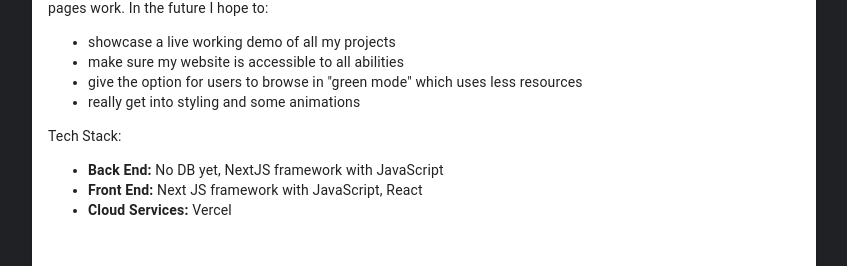
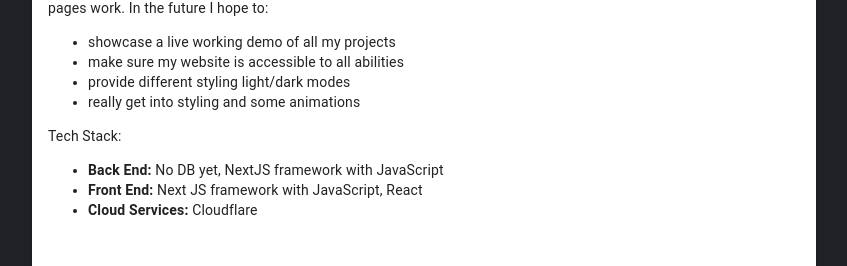
Before and after one commit to Sammantha/samTheDev, a Next.js app: page /projects in a window 1280 px wide. Shown: the part 738-1004 px from the top of the page, without its empty margins (216-1063 px from the left). Built offline with nearby package versions, Linux system fonts and the light colour scheme.

Commit message:
fix(Cloudflare): Cloudflare deploy
Replace portfolio screenshot and remove hosting by Vercel.

```diff
--- a/_api/projects.ts
+++ b/_api/projects.ts
@@ -12,7 +12,7 @@ export const data = {
                         <ul>
                             <li>showcase a live working demo of all my projects</li>
                             <li>make sure my website is accessible to all abilities</li>
-                            <li>give the option for users to browse in "green mode" which uses less resources</li>
+                            <li>provide different styling light/dark modes</li>
                             <li>really get into styling and some animations</li>
                         </ul>
                     </p>
@@ -20,7 +20,7 @@ export const data = {
                     <ul>
                         <li><strong>Back End: </strong>No DB yet, NextJS framework with JavaScript</li>
                         <li><strong>Front End: </strong>Next JS framework with JavaScript, React</li>
-                        <li><strong>Cloud Services: </strong>Vercel</li>
+                        <li><strong>Cloud Services: </strong>Cloudflare</li>
                     </ul>
                     `,
             image: "/images/portfolio.png",
```
Also changed, not shown: public/images/portfolio.png.
